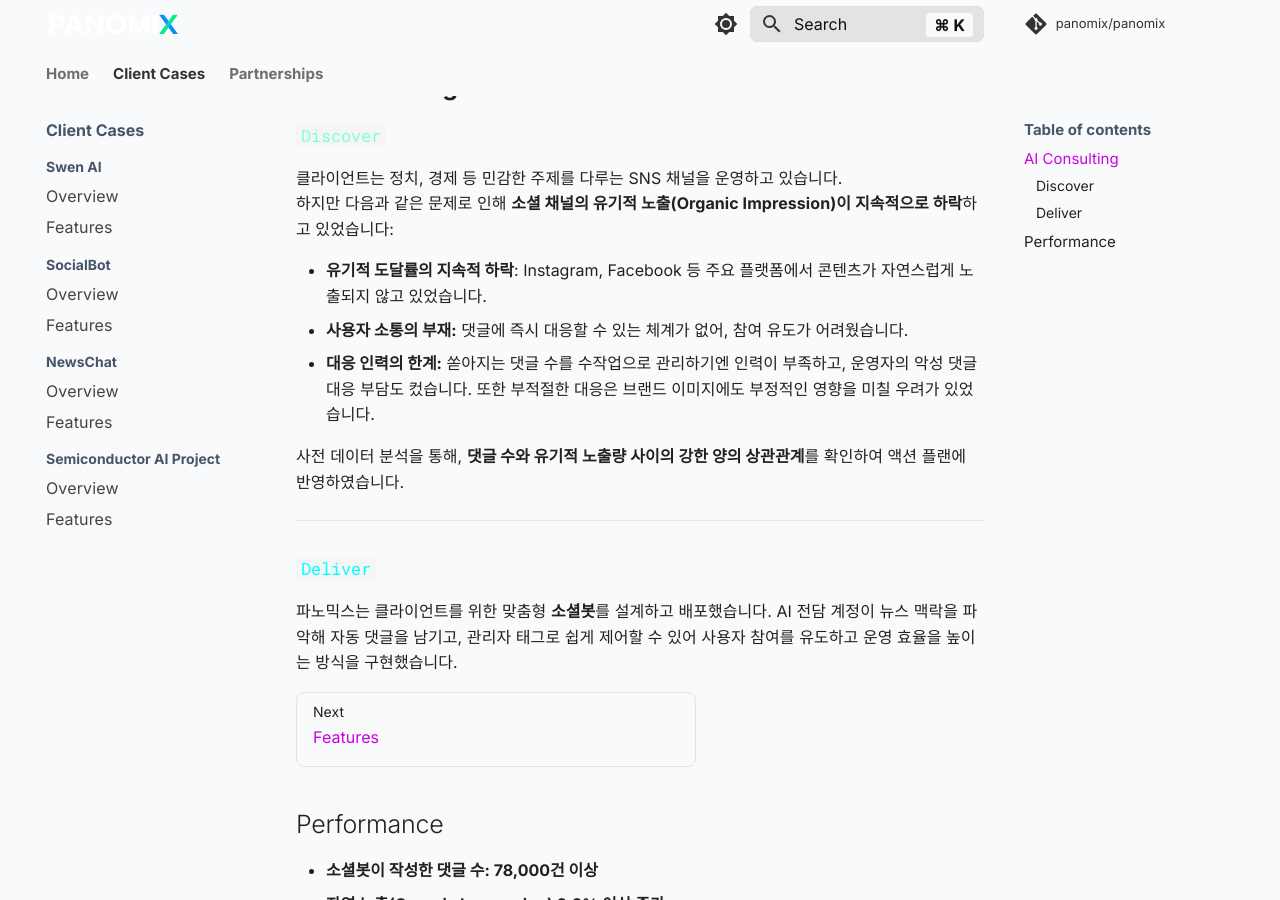
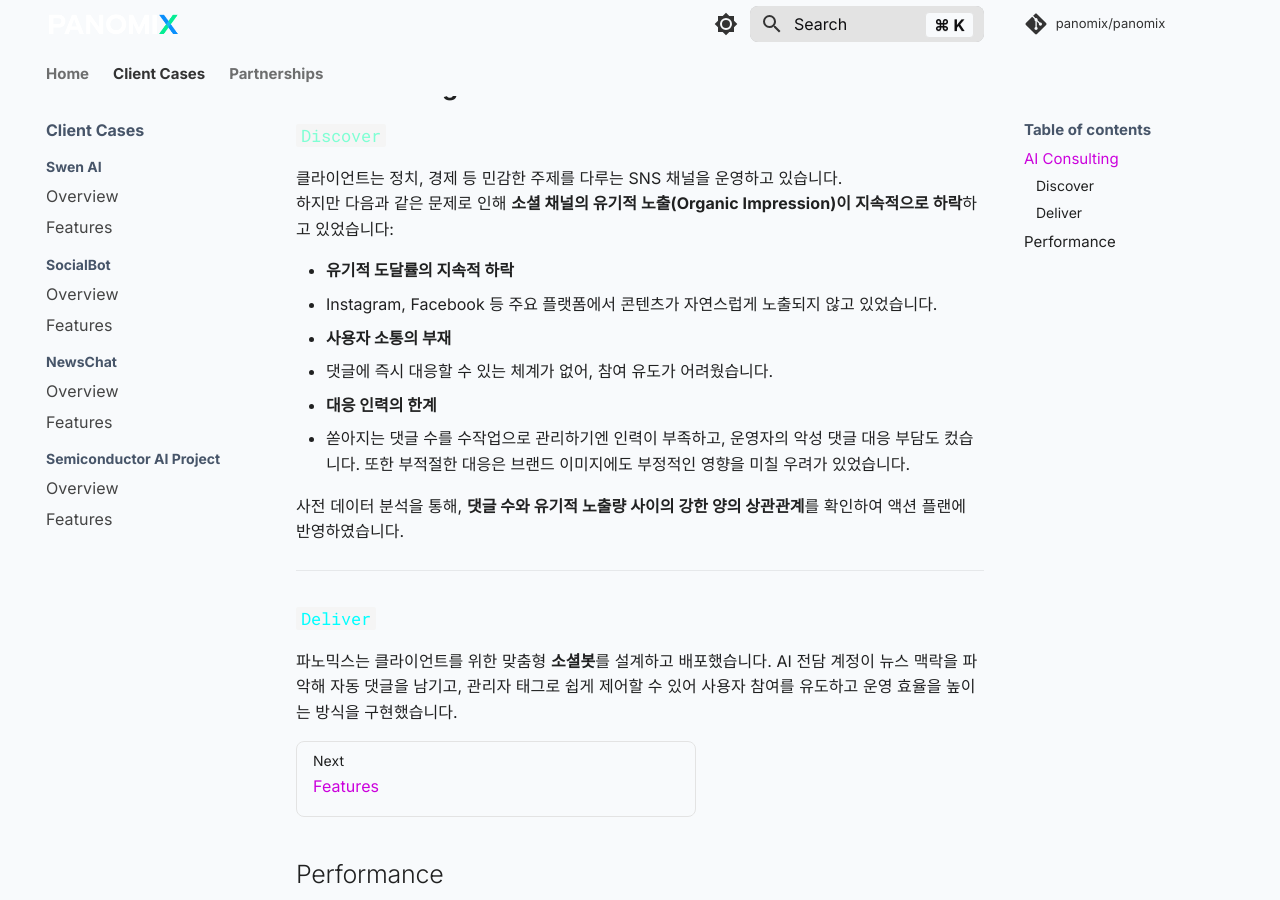
Before and after one commit to panomix/panomix, an MkDocs documentation site: the page built from docs/clients/socialbot/socialbot.md, in a window 1280 px wide and 900 px high, scrolled down 775 px. Built offline with MkDocs 1.6.1 and Material for MkDocs 9.7.7, drawn with Linux system fonts in a browser that asks for light colours; comment, search, counter and statistics services are not loaded.

```diff
--- a/docs/clients/socialbot/socialbot.md
+++ b/docs/clients/socialbot/socialbot.md
@@ -15,12 +15,12 @@
 클라이언트는 정치, 경제 등 민감한 주제를 다루는 SNS 채널을 운영하고 있습니다.
 하지만 다음과 같은 문제로 인해 **소셜 채널의 유기적 노출(Organic Impression)이 지속적으로 하락**하고 있었습니다:
 
-- **유기적 도달률의 지속적 하락**:
-  Instagram, Facebook 등 주요 플랫폼에서 콘텐츠가 자연스럽게 노출되지 않고 있었습니다.
-- **사용자 소통의 부재:**
-  댓글에 즉시 대응할 수 있는 체계가 없어, 참여 유도가 어려웠습니다.
-- **대응 인력의 한계:**
-  쏟아지는 댓글 수를 수작업으로 관리하기엔 인력이 부족하고, 운영자의 악성 댓글 대응 부담도 컸습니다. 또한 부적절한 대응은 브랜드 이미지에도 부정적인 영향을 미칠 우려가 있었습니다.
+- **유기적 도달률의 지속적 하락**
+  - Instagram, Facebook 등 주요 플랫폼에서 콘텐츠가 자연스럽게 노출되지 않고 있었습니다.
+- **사용자 소통의 부재**
+  - 댓글에 즉시 대응할 수 있는 체계가 없어, 참여 유도가 어려웠습니다.
+- **대응 인력의 한계**
+  - 쏟아지는 댓글 수를 수작업으로 관리하기엔 인력이 부족하고, 운영자의 악성 댓글 대응 부담도 컸습니다. 또한 부적절한 대응은 브랜드 이미지에도 부정적인 영향을 미칠 우려가 있었습니다.
 
 사전 데이터 분석을 통해, **댓글 수와 유기적 노출량 사이의 강한 양의 상관관계**를 확인하여 액션 플랜에 반영하였습니다.
 
```
